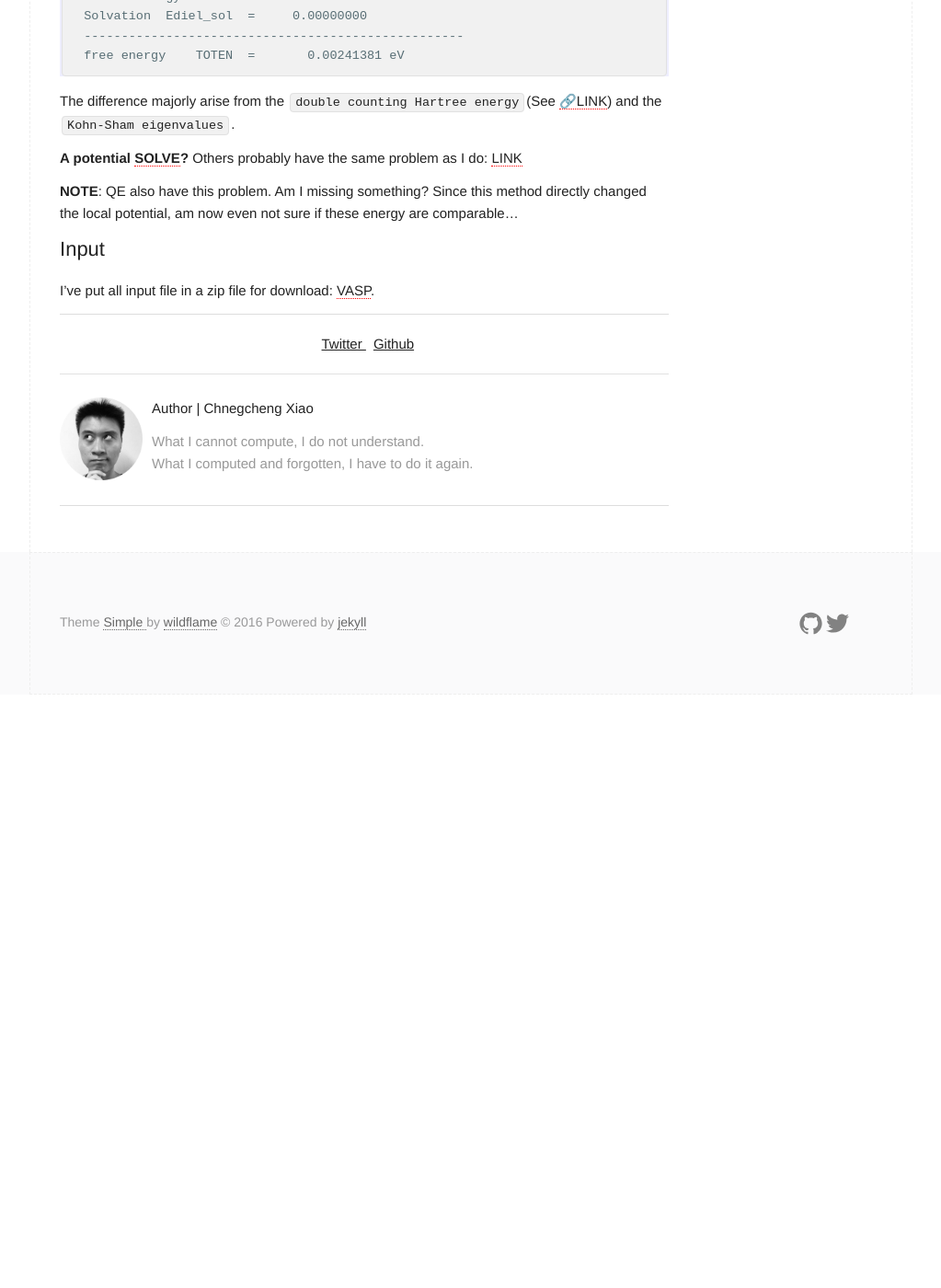
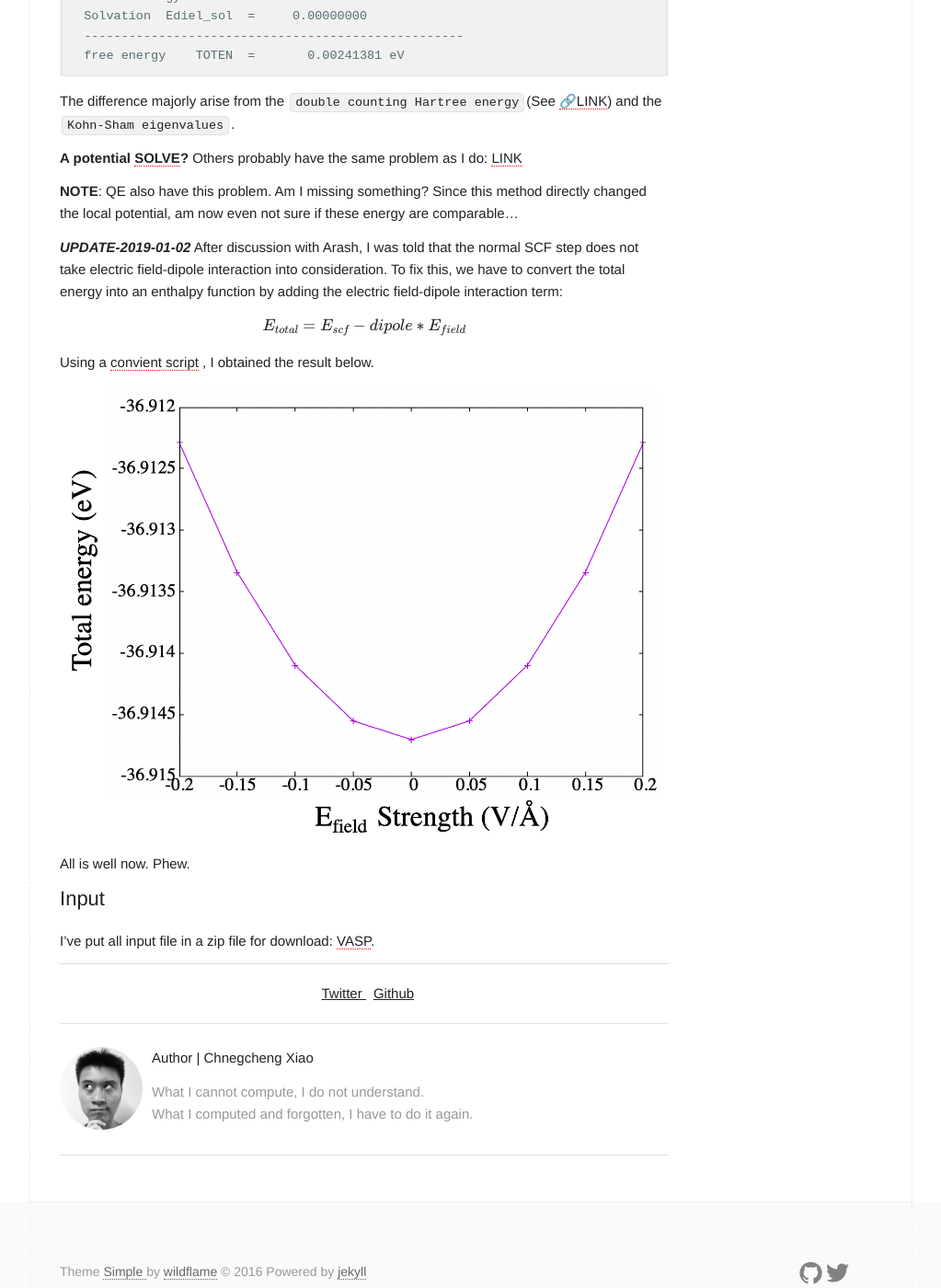
Before and after one commit to Chengcheng-Xiao/Chengcheng-Xiao.github.io, a Jekyll site: the page built from _posts/2019-07-13-DFT_electric_field.md, in a window 1280 px wide and 1400 px high, scrolled down 4520 px. Shown: the whole window at 92% size, without its empty margins (128-1151 px from the left). Built offline with Jekyll 4.4.1, drawn with Linux system fonts in a browser that asks for light colours; formulas are drawn with MathJax 3; before the commit the page ends 5275 px from its top, so only the background shows below that.

Commit message:
2019-07-13-DFT_electric_field.md update

```diff
--- a/_posts/2019-07-13-DFT_electric_field.md
+++ b/_posts/2019-07-13-DFT_electric_field.md
@@ -155,6 +155,18 @@ Others probably have the same problem as I do: [LINK](https://cms.mpi.univie.ac.
 
 __NOTE__: QE also have this problem. Am I missing something? Since this method directly changed the local potential, am now even not sure if these energy are comparable...
 
+__*UPDATE-2019-01-02*__
+After discussion with Arash, I was told that the normal SCF step does not take electric field-dipole interaction into consideration. To fix this, we have to convert the total energy into an enthalpy function by adding the electric field-dipole interaction term:
+
+$$E_{total}=E_{scf}-dipole*E_{field}$$
+
+Using a [convient script](https://github.com/Chengcheng-Xiao/Tools/blob/master/VASP/chgcent.py) , I obtained the result below.
+
+![]({{site.baseurl}}/assets/img/post_img/2019-07-13-img5.png)
+{: .center}
+
+All is well now. Phew.
+
 ## Input
 
 I've put all input file in a zip file for download: [VASP].
```
Also changed, not shown: assets/img/post_img/2019-07-13-img5.png (added).
